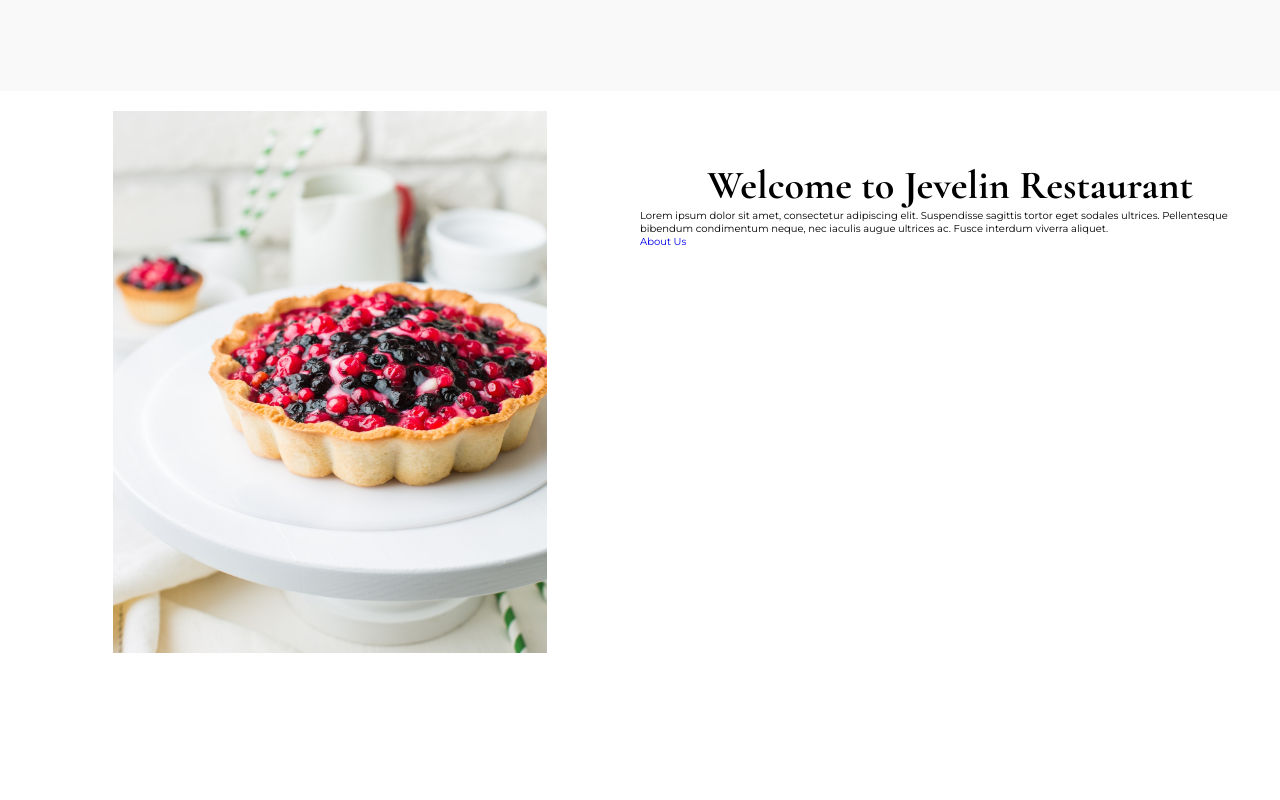
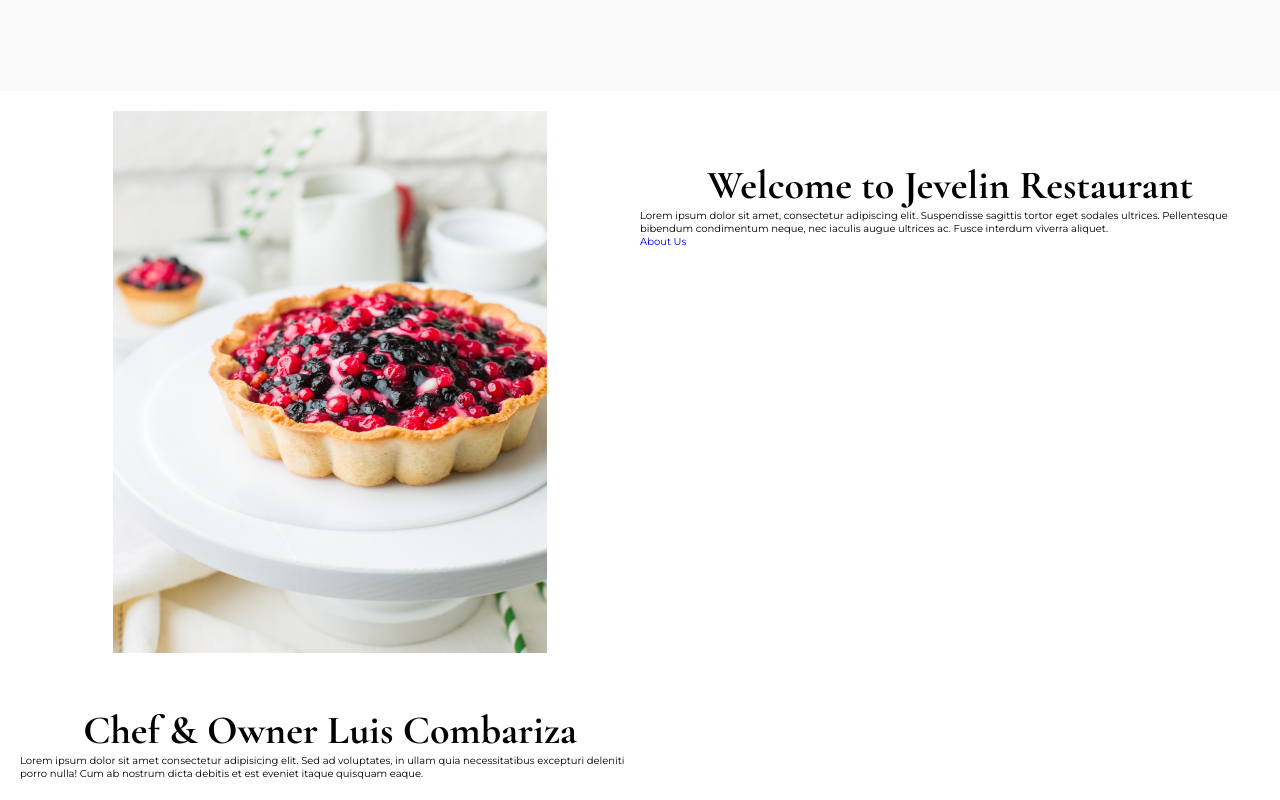
Before and after one commit to LuisCombarizaGit/RestaurantWebsite, a plain HTML site: page index.html in a window 1280 px wide. Shown: the part 1325-2125 px from the top of the page. Before the commit the page ends 2001 px from the top, so only its background shows below. Drawn offline with nearby package versions, Linux system fonts and the light colour scheme.

Commit message:
Added new elements on html file for the next section of the website

```diff
--- a/index.html
+++ b/index.html
@@ -135,7 +135,13 @@
                 </div>
                 <div class="two-columns-grid third third-grid">
                     <div class="read-more">
-                        <h2 ></h2>
+                        <h2 class="section-title welcome">Chef & Owner Luis Combariza
+                        </h2>
+                        <p class="about-paragraph">
+                            Lorem ipsum dolor sit amet consectetur adipisicing elit. Sed ad voluptates,
+                             in ullam quia necessitatibus excepturi deleniti porro nulla!
+                             Cum ab nostrum dicta debitis et est eveniet itaque quisquam eaque.
+                        </p>
                     </div>
                 </div>
             </div>
```
